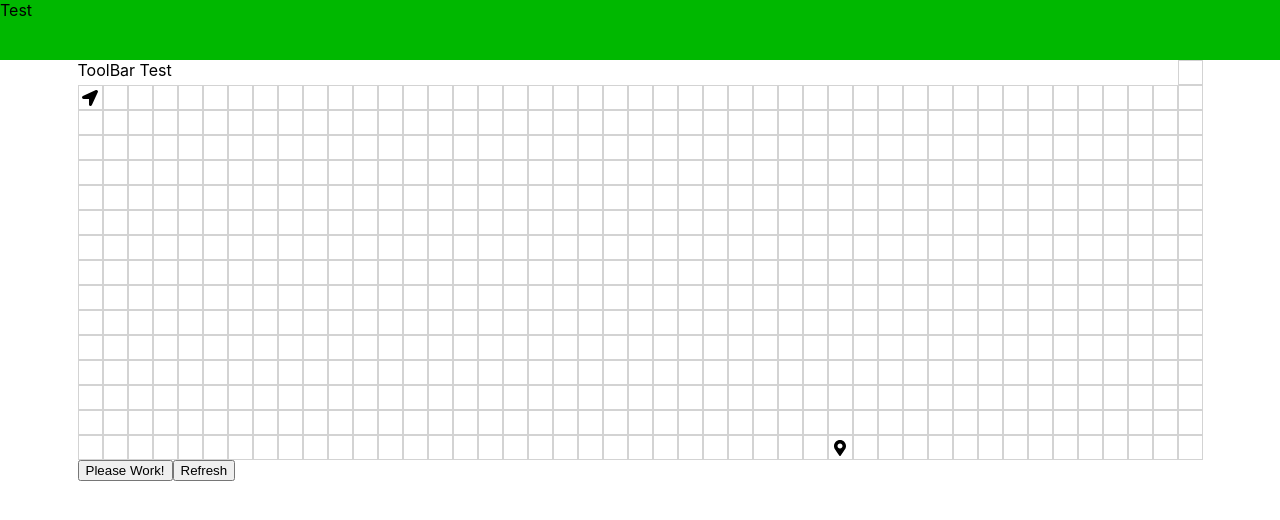
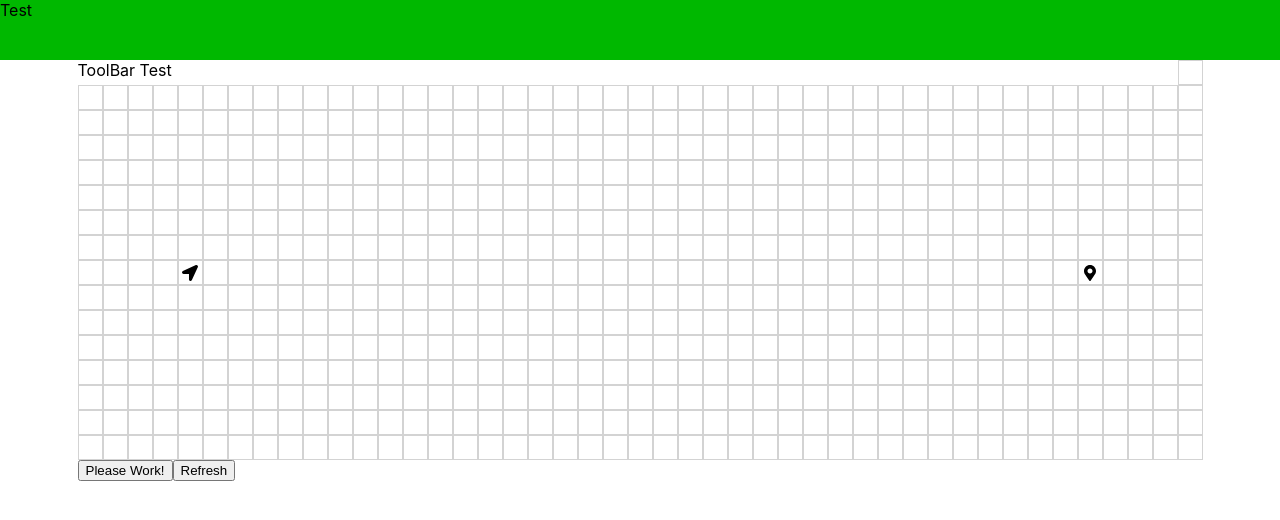
Before and after one commit to joshlampen/pathfinder, a React (Create React App) app: page / in a window 1280 px wide. Shown: the top 520 px of the page. Built offline with nearby package versions, Linux system fonts and the light colour scheme.

Commit message:
Integrate movable start and end nodes; working on wall bug

```diff
--- a/src/components/Grid.js
+++ b/src/components/Grid.js
@@ -1,154 +1,27 @@
 import React, { useState } from "react";
 import Node from "./Node";
-import {
-  setInitialGrid,
-  resetCss} from "../helpers/gridHelpers";
+import useGridData from "../hooks/useGridData";
 import visualizeDijkstra from "../helpers/dijkstraHelpers";
 import "../styles/Grid.css";
 
 export default function Grid() {
-  const [state, setState] = useState({
-    grid: setInitialGrid(),
-    mousePressed: false,
-    inProgress: false,
-    isStartPickup: false,
-    isEndPickup: false,
-    startRow: 0,
-    startCol: 0,
-    finishRow: 14,
-    finishCol: 30
-  });
+  const {
+    state,
+    mouseDown,
+    mouseUp,
+    togglePickup,
+    toggleWall,
+    moveNode,
+    resetGrid,
+    startVisualization
+  } = useGridData()
 
-  const mouseDown = (row, col) => {
-    setState((prev) => ({ ...prev, mousePressed: true }));
-  };
-
-  const mouseUp = (row, col) => {
-    setState((prev) => ({ ...prev, mousePressed: false }));
-  };
-
-  function toggleWall(row, col, isWall, isStart, isFinish) {
-
-    //if the user clicks on an empty square, create a wall
-    if (!isStart && !isFinish && !state.inProgress && !state.isStartPickup && !state.isEndPickup) {
-      const newNode = {
-        ...state.grid[row][col],
-        isWall,
-      };
-
-      const newRow = [...state.grid[row]];
-      newRow[col] = newNode;
-
-      const grid = [...state.grid];
-      grid[row] = newRow;
-
-      setState((prev) => ({ ...prev, grid }));
-
-    //if the user clicks on a starting node, active node
-    } else if (isStart && !state.isStartPickup && !state.inProgress) {
-
-      setState((prev) => ({ ...prev, isStartPickup: true }));
-
-    //while user is dragging starting node, create new grid and change state
-    } else if (state.isStartPickup && state.mousePressed) {
-
-      console.log(row, col);
-
-      const setNewStart = () => {
-        const grid = [];
-
-        // for each row in the grid...
-        for (let rowArray = 0; rowArray < 15; rowArray++) {
-          const currentRow = [];
-
-          // for each column in the row...
-          for (let colValue = 0; colValue < 45; colValue++) {
-
-            // resave all the nodes with a new isStart condition mapped to a new row and col value
-            const newNode = {
-              ...state.grid[rowArray][colValue],
-              isStart: rowArray === row && colValue === col,
-            };
-
-            currentRow.push(newNode);
-          }
-
-          grid.push(currentRow);
-        }
-
-        return grid;
-      };
-      setState((prev) => ({
-        ...prev,
-        startRow: row,
-        startCol: col,
-        grid: setNewStart(),
-      }));
-
-    //when user stops dragging the node, stop moving the node
-    } else if (state.isStartPickup && !state.mousePressed) {
-
-      setState((prev) => ({ ...prev, isStartPickup: false }));
-
-
-    //if the user clicks on a ending node, active node
-
-    } else if (isFinish && !state.isEndPickup &&!state.inProgress) {
-
-      console.log("clicked");
-      setState((prev) => ({ ...prev, isEndPickup: true }));
-
-    //while user is dragging ending node, create new grid and change state
-  } else if (state.isEndPickup && state.mousePressed) {
-
-    console.log(row, col);
-
-    const setNewEnd = () => {
-      const grid = [];
-
-      // for each row in the grid...
-      for (let rowArray = 0; rowArray < 15; rowArray++) {
-        const currentRow = [];
-
-        // for each column in the row...
-        for (let colValue = 0; colValue < 45; colValue++) {
-
-          // resave all the nodes with a new isStart condition mapped to a new row and col value
-          const newNode = {
-            ...state.grid[rowArray][colValue],
-            isFinish: rowArray === row && colValue === col,
-          };
-
-          currentRow.push(newNode);
-        }
-
-        grid.push(currentRow);
-      }
-
-      return grid;
-    };
-
-    setState((prev) => ({
-      ...prev,
-      finishRow: row,
-      finishCol: col,
-      grid: setNewEnd(),
-    }));
-
-
-  //when user is finished dragging ending node, create new grid and change state
-
-  } else if (state.isEndPickup && !state.mousePressed) {
-
-    setState((prev) => ({ ...prev, isEndPickup: false }));
-  }
-}
 
   return (
     <div
       className="Grid"
-      onMouseDown={() => mouseDown()}
-      onMouseUp={() => mouseUp()}
+      onMouseDown={mouseDown}
+      onMouseUp={mouseUp}
     >
       {state.grid.map((row, rowIndex) => {
         return row.map((node, nodeIndex) => {
@@ -171,49 +44,21 @@ export default function Grid() {
               isWall={isWall}
               mousePressed={state.mousePressed}
               toggleWall={toggleWall}
+              togglePickup={togglePickup}
+              isStartPickup={state.isStartPickup}
+              isFinishPickup={state.isFinishPickup}
+              moveNode={moveNode}
             />
           );
         });
       })}
       <button
-        onClick={() => {
-          if (state.inProgress || state.inProgress === 'done') {
-            return;
-          } else {
-            setState((prev) => ({ ...prev, inProgress: true }));
-            visualizeDijkstra(
-              state.grid,
-              state.startRow,
-              state.startCol,
-              state.finishRow,
-              state.finishCol,
-              setState
-            );
-          }
-        }}
+        onClick={startVisualization}
       >
         Please Work!
       </button>
       <button
-        onClick={() => {
-          if (state.inProgress === 'done' || !state.inProgress) {
-            resetCss(state.grid)
-            setState(prev => ({
-              ...prev,
-              grid: setInitialGrid(),
-              mousePressed: false,
-              isStartPickup: false,
-              isEndPickup: false,
-              startRow: 0,
-              startCol: 0,
-              finishRow: 14,
-              finishCol: 30,
-              inProgress: false
-            }))
-          } else {
-            return;
-          }
-        }}
+        onClick={resetGrid}
       >
         Refresh
       </button>
--- a/src/components/Node.js
+++ b/src/components/Node.js
@@ -9,11 +9,21 @@ import { faMapMarkerAlt } from '@fortawesome/free-solid-svg-icons';
 const classNames = require('classnames');
 
 export default function Node(props) {
-  const { row, col, isStart, isFinish, isWall, mousePressed, toggleWall, isStartPickup, isEndPickup } = props;
+  const { row, col, isStart, isFinish, isWall, mousePressed, toggleWall, togglePickup, isStartPickup, isFinishPickup, moveNode } = props;
 
-  const checkGridPressed = () => {
-    if (mousePressed) {
-      toggleWall(row, col, !isWall, isStart, isFinish, isStartPickup, isEndPickup);
+  const handleMouseEnter = () => {
+    if (mousePressed && (isStartPickup || isFinishPickup)) {
+      moveNode(row, col, isStartPickup, isFinishPickup);
+    } else if (mousePressed && !isStart && !isFinish) {
+      toggleWall(row, col, !isWall);
+    }
+  }
+
+  const handleMouseDown = () => {
+    if (isStart || isFinish) {
+      togglePickup(row, col, isStart, isFinish);
+    } else {
+      toggleWall(row, col, !isWall);
     }
   }
 
@@ -39,8 +49,8 @@ export default function Node(props) {
     <div
       id={`node-${row}-${col}`}
       className={classes}
-      onMouseEnter={checkGridPressed}
-      onMouseDown={() => toggleWall(row, col, !isWall, isStart, isFinish)}
+      onMouseEnter={handleMouseEnter}
+      onMouseDown={handleMouseDown}
     >
       {mountStartIcon()}
       {mountFinishIcon()}
--- a/src/helpers/dijkstraHelpers.js
+++ b/src/helpers/dijkstraHelpers.js
@@ -1,5 +1,3 @@
-import { START_NODE_ROW, START_NODE_COL } from "./gridHelpers";
-
 // get the unvisited neighboring nodes for the node being analyzed
 const getUnvisitedNeighbors = (node, grid) => {
 	const neighbors = [];
@@ -81,11 +79,13 @@ const getShortestPathNodes = finishNode => {
 	return path;
 }
 
-const animateDijkstra = (visitedNodesInOrder, shortestPathNodes, setState) => {
+// const animateDijkstra = (visitedNodesInOrder, shortestPathNodes, setState) => {
+const animateDijkstra = (visitedNodesInOrder, shortestPathNodes) => {
   for (let i = 0; i <= visitedNodesInOrder.length; i++) { // once all nodes are animated, animate the shortest path
     if (i === visitedNodesInOrder.length) {
       setTimeout(() => {
-				animateShortestPath(shortestPathNodes, setState);
+				// animateShortestPath(shortestPathNodes, setState);
+				animateShortestPath(shortestPathNodes);
 			}, 10 * i)
     } else {
       setTimeout(() => {
@@ -97,26 +97,29 @@ const animateDijkstra = (visitedNodesInOrder, shortestPathNodes, setState) => {
   }
 }
 
-const animateShortestPath = (shortestPathNodes, setState) => {
+// const animateShortestPath = (shortestPathNodes, setState) => {
+const animateShortestPath = shortestPathNodes => {
   for (let i = 0; i < shortestPathNodes.length; i++) {
     setTimeout(() => {
       const node = shortestPathNodes[i];
 			document.getElementById(`node-${node.row}-${node.col}`).className += ' node-shortest-path';
 
 		}, 50 * i);
-		if (i === shortestPathNodes.length - 1) {
-			setTimeout(() => {
-				setState((prev) => ({ ...prev, inProgress: 'done' }));
-			}, 75 * i)
-		}
+		// if (i === shortestPathNodes.length - 1) {
+		// 	setTimeout(() => {
+		// 		setState((prev) => ({ ...prev, inProgress: 'done' }));
+		// 	}, 75 * i)
+		// }
 	}
 }
 
-export default async function visualizeDijkstra(grid, START_NODE_ROW, START_NODE_COL, FINISH_NODE_ROW, FINISH_NODE_COL, setState) {
-  const startNode = grid[START_NODE_ROW][START_NODE_COL];
-  const finishNode = grid[FINISH_NODE_ROW][FINISH_NODE_COL];
-  const visitedNodesInOrder = dijkstra(grid, startNode, finishNode);
-  const shortestPathNodes = getShortestPathNodes(finishNode);
+// export default async function visualizeDijkstra(grid, START_NODE_ROW, START_NODE_COL, FINISH_NODE_ROW, FINISH_NODE_COL, setState) {
+export default async function visualizeDijkstra(grid, startNode, finishNode) {
+  const startNodeObj = grid[startNode.row][startNode.col];
+  const finishNodeObj = grid[finishNode.row][finishNode.col];
+  const visitedNodesInOrder = dijkstra(grid, startNodeObj, finishNodeObj);
+  const shortestPathNodes = getShortestPathNodes(finishNodeObj);
 
-	animateDijkstra(visitedNodesInOrder, shortestPathNodes, setState);
+	// animateDijkstra(visitedNodesInOrder, shortestPathNodes, setState);
+	animateDijkstra(visitedNodesInOrder, shortestPathNodes);
 }
--- a/src/helpers/gridHelpers.js
+++ b/src/helpers/gridHelpers.js
@@ -1,30 +1,4 @@
-const START_NODE_ROW = 0
-const START_NODE_COL = 0
-
-const FINISH_NODE_ROW = 14
-const FINISH_NODE_COL = 30
-
-// creates the nodes that are pushed into the grid array
-const createNode = (row, col) => {
-  const node = {
-    row,
-    col,
-    isStart: row === START_NODE_ROW && col === START_NODE_COL,
-    isFinish: row === FINISH_NODE_ROW && col === FINISH_NODE_COL,
-    distance: Infinity,
-    isVisited: false,
-    isWall: false,
-    previousNode: null,
-    mousedown: false,
-    onMouseEnter: false,
-    onMouseUp: false,
-  };
-
-  return node;
-}
-
-// create the initial array of node objects
-const setInitialGrid = () => {
+export default function setInitialGrid() {   // create the initial array of node objects
   const grid = [];
 
   // for each row in the grid...
@@ -44,12 +18,21 @@ const setInitialGrid = () => {
   return grid;
 }
 
-const resetCss = (grid) => {
-  grid.forEach(row => {
-    row.forEach(node => {
-      document.getElementById(`node-${node.row}-${node.col}`).className = 'Node'
-    })
-  })
+// creates the nodes that are pushed into the initial grid array
+const createNode = (row, col) => {
+  const node = {
+    row,
+    col,
+    isStart: row === 7 && col === 4,
+    isFinish: row === 7 && col === 40,
+    distance: Infinity,
+    isVisited: false,
+    isWall: false,
+    previousNode: null,
+    mousedown: false,
+    onMouseEnter: false,
+    onMouseUp: false,
+  };
+
+  return node;
 }
-
-export { START_NODE_ROW, START_NODE_COL, FINISH_NODE_ROW, FINISH_NODE_COL, setInitialGrid, resetCss }
--- /dev/null
+++ b/src/hooks/useGridData.js
@@ -0,0 +1,138 @@
+import React, { useState, useEffect } from "react";
+import setInitialGrid from "../helpers/gridHelpers";
+import visualizeDijkstra from "../helpers/dijkstraHelpers";
+
+export default function useGridData() {
+  const [startNode, setStartNode] = useState({ row: 7, col: 4 });
+  const [finishNode, setFinishNode] = useState({ row: 7, col: 40 });
+
+  const setInitialGrid = () => {   // create the initial array of node objects
+    const grid = [];
+
+    // for each row in the grid...
+    for (let row = 0; row < 15; row++) {
+      const currentRow = [];
+
+      // for each column in the row...
+      for (let col = 0; col < 45; col++) {
+
+        // create node and push
+        currentRow.push(createNode(row, col));
+      }
+
+      grid.push(currentRow);
+    }
+
+    return grid;
+  }
+
+  // creates the nodes that are pushed into the initial grid array
+  const createNode = (row, col) => {
+    const node = {
+      row,
+      col,
+      isStart: row === startNode.row && col === startNode.col,
+      isFinish: row === finishNode.row && col === finishNode.col,
+      distance: Infinity,
+      isVisited: false,
+      isWall: false,
+      previousNode: null,
+      mousedown: false,
+      onMouseEnter: false,
+      onMouseUp: false,
+    };
+
+    return node;
+  }
+
+  const [state, setState] = useState({
+    grid: setInitialGrid(),
+    mousePressed: false,
+    inProgress: false,
+    isStartPickup: false,
+    isFinishPickup: false,
+  });
+
+  const mouseDown = (row, col) => {
+    setState((prev) => ({ ...prev, mousePressed: true }));
+  };
+
+  const mouseUp = (row, col) => {
+    setState((prev) => ({ ...prev, isStartPickup: false, isFinishPickup: false, mousePressed: false }));
+  };
+
+  const togglePickup = (row, col, isStart, isFinish) => {
+    // if a user clicks on the start node, activate the node
+    if (isStart && !state.isStartPickup && !state.inProgress) {
+      setState(prev => ({ ...prev, isStartPickup: true }));
+      moveNode(row, col, isStart, isFinish)
+    } else {
+      setState(prev => ({ ...prev, isFinishPickup: true }));
+      moveNode(row, col, isStart, isFinish)
+    }
+  }
+
+  const moveNode = (row, col, isStartPickup, isFinishPickup) => {
+    const newNode = { row, col }
+    if (isStartPickup) {
+      setStartNode(newNode);
+    } else {
+      setFinishNode(newNode);
+    }
+  }
+
+  const toggleWall = (row, col, isWall) => {
+    //if the user clicks on an empty square, create a wall
+    if (!state.inProgress && !state.isPickup) {
+      const newNode = {
+        ...state.grid[row][col],
+        isWall,
+      };
+
+      const newRow = [...state.grid[row]];
+      newRow[col] = newNode;
+
+      const grid = [...state.grid];
+      grid[row] = newRow;
+
+      setState(prev => ({ ...prev, grid }));
+    }
+  }
+
+  useEffect(() => {
+    const grid = setInitialGrid();
+
+    setState(prev => ({ ...prev, grid }))
+  }, [startNode, finishNode])
+
+  const resetGrid = (grid) => {
+    setStartNode({ row: 7, col: 4 });
+    setFinishNode({ row: 7, col: 40 });
+
+    setState({
+      grid: setInitialGrid(),
+      mousePressed: false,
+      inProgress: false,
+      isStartPickup: false,
+      isFinishPickup: false,
+    })
+
+    state.grid.forEach(row => {
+      row.forEach(node => {
+        document.getElementById(`node-${node.row}-${node.col}`).className = 'Node'
+      })
+    })
+  }
+
+  const startVisualization = () => {
+    if (state.inProgress || state.inProgress === 'done') {
+      return;
+    } else {
+      setState(prev => ({ ...prev, inProgress: true }));
+
+      visualizeDijkstra(state.grid, startNode, finishNode);
+    }
+  }
+
+  return { state, mouseDown, mouseUp, togglePickup, toggleWall, moveNode, resetGrid, startVisualization }
+}
```
